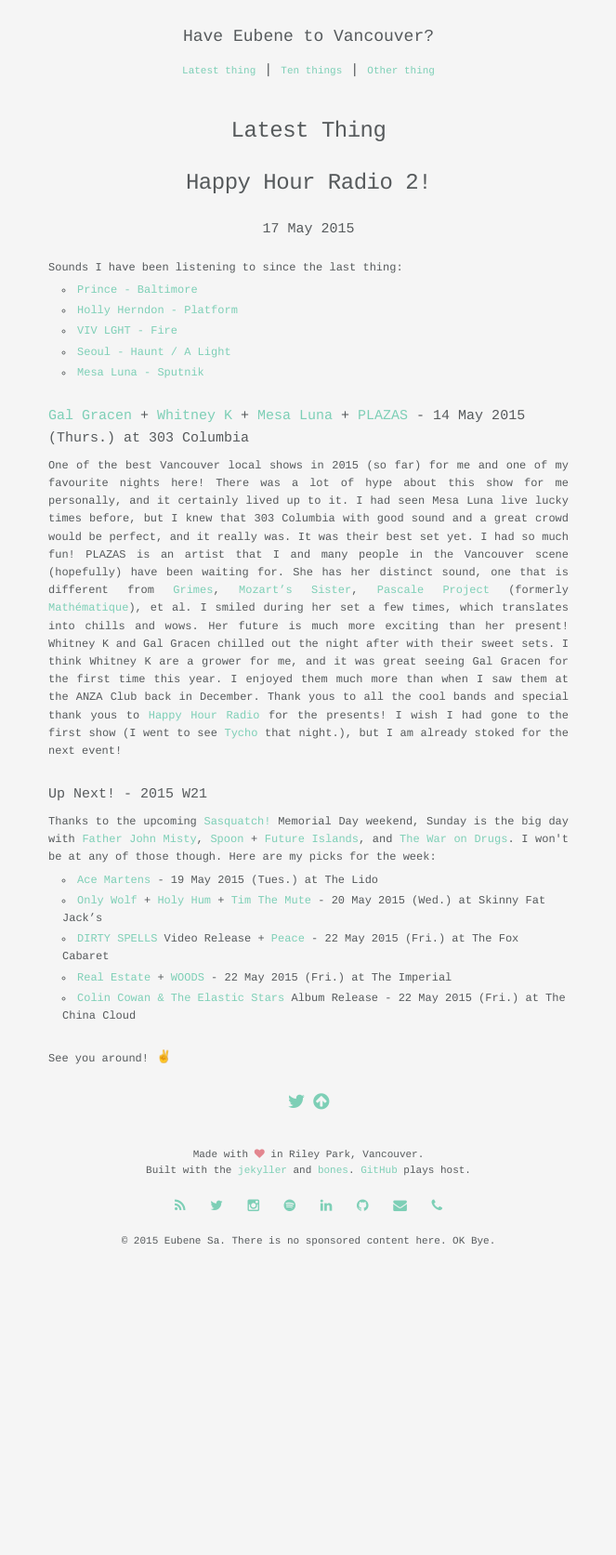
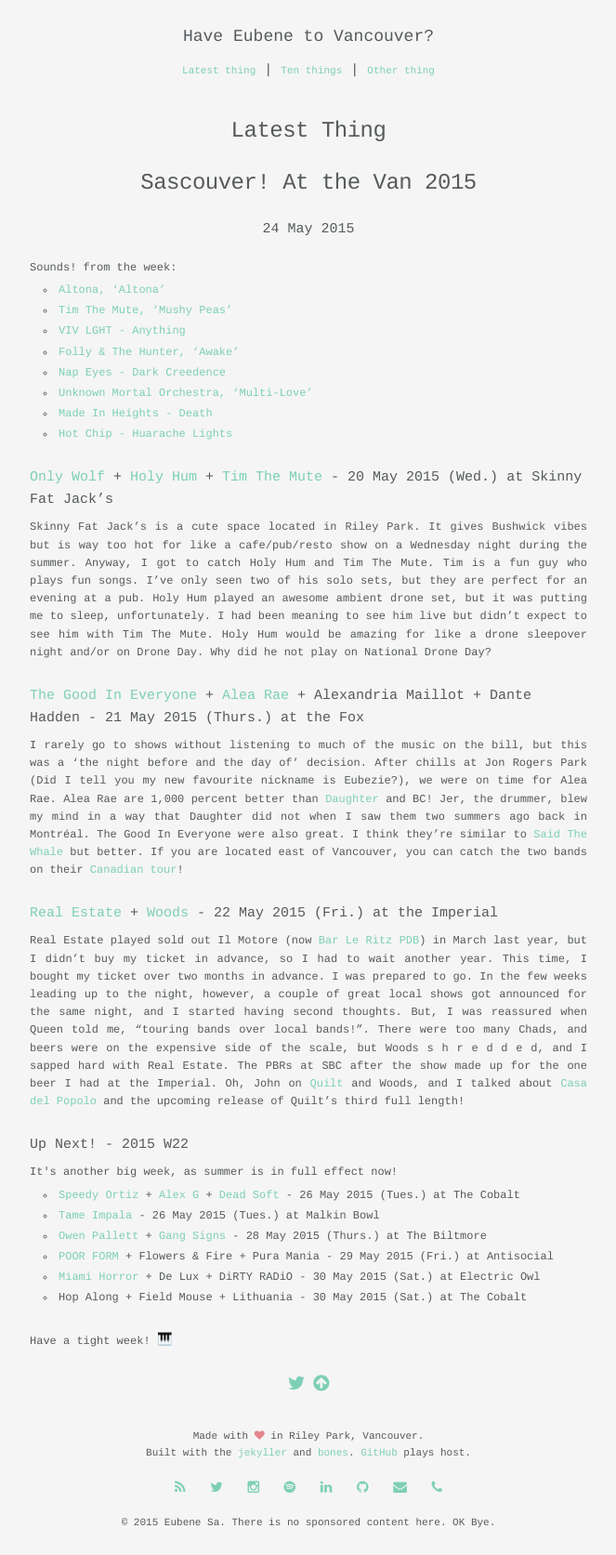
Before and after one commit to eubenesa/eubenesa-v1-jekyll, a Jekyll site: the page built from index.html, in a window 1280 px wide. Shown: the whole page at 93% size, without its empty margins (308-971 px from the left). Built offline with Jekyll 4.4.1, drawn with Linux system fonts in a browser that asks for light colours; emoji names are drawn with the system emoji font; before the commit the page ends 1369 px from its top, so only the background shows below that.

Commit message:
Add third post!

```diff
--- /dev/null
+++ b/_posts/2015-05-24-sasquatch-2015.md
@@ -0,0 +1,40 @@
+---
+layout: post
+title: Sascouver! At the Van 2015
+date: '2015-05-24'
+---
+<p class="list-description">Sounds! from the week:</p>
+
+  * [Altona, 'Altona'](http://exclaim.ca/Music/article/altona-altona_ep_stream)
+  * [Tim The Mute, 'Mushy Peas'](https://kingfisherbluez.bandcamp.com/album/mushy-peas)
+  * [VIV LGHT - Anything](https://soundcloud.com/vivlght/anything)
+  * [Folly & The Hunter, 'Awake'](http://music.cbc.ca/#!/First-Play/blogs/2015/5/First-Play-Folly-and-the-Hunter-Awake)
+  * [Nap Eyes - Dark Creedence](https://soundcloud.com/paradise-of-bachelors/01-dark-creedence)
+  * [Unknown Mortal Orchestra, 'Multi-Love'](http://www.npr.org/2015/05/17/406165286/first-listen-unknown-mortal-orchestra-multi-love)
+  * [Made In Heights - Death](https://www.youtube.com/watch?v=f99LASHuqYw)
+  * [Hot Chip - Huarache Lights](https://www.youtube.com/watch?v=pnGlTYchF-c&feature=youtu.be&t=7s)
+
+###### [Only Wolf](https://kingfisherbluez.bandcamp.com/album/chemicals) + [Holy Hum](https://kingfisherbluez.bandcamp.com/album/appendix-a-b) + [Tim The Mute](https://kingfisherbluez.bandcamp.com/track/mushy-peas) - 20 May 2015 (Wed.) at Skinny Fat Jack's
+
+Skinny Fat Jack's is a cute space located in Riley Park. It gives Bushwick vibes but is way too hot for like a cafe/pub/resto show on a Wednesday night during the summer. Anyway, I got to catch Holy Hum and Tim The Mute. Tim is a fun guy who plays fun songs. I've only seen two of his solo sets, but they are perfect for an evening at a pub. Holy Hum played an awesome ambient drone set, but it was putting me to sleep, unfortunately. I had been meaning to see him live but didn't expect to see him with Tim The Mute. Holy Hum would be amazing for like a drone sleepover night and/or on Drone Day. Why did he not play on National Drone Day?
+
+###### [The Good In Everyone](https://thegoodineveryone.bandcamp.com/track/skip-down-the-stairs) + [Alea Rae](https://alearae.bandcamp.com/track/flies) + Alexandria Maillot + Dante Hadden - 21 May 2015 (Thurs.) at the Fox
+
+I rarely go to shows without listening to much of the music on the bill, but this was a 'the night before and the day of' decision. After chills at Jon Rogers Park (Did I tell you my new favourite nickname is Eubezie?), we were on time for Alea Rae. Alea Rae are 1,000 percent better than [Daughter](https://www.youtube.com/watch?v=2QT5eGHCJdE) and BC! Jer, the drummer, blew my mind in a way that Daughter did not when I saw them two summers ago back in Montréal. The Good In Everyone were also great. I think they're similar to [Said The Whale](https://www.youtube.com/watch?v=7PfwGwQic1c) but better. If you are located east of Vancouver, you can catch the two bands on their [Canadian tour](http://thegoodineveryone.ca/tour/)!
+
+###### [Real Estate](https://www.youtube.com/watch?v=sU50_Z4KgA8) + [Woods](https://www.youtube.com/watch?v=HV31xV2PA1I) - 22 May 2015 (Fri.) at the Imperial
+
+Real Estate played sold out Il Motore (now [Bar Le Ritz PDB](http://barleritzpdb.com/)) in March last year, but I didn't buy my ticket in advance, so I had to wait another year. This time, I bought my ticket over two months in advance. I was prepared to go. In the few weeks leading up to the night, however, a couple of great local shows got announced for the same night, and I started having second thoughts. But, I was reassured when Queen told me, "touring bands over local bands!". There were too many Chads, and beers were on the expensive side of the scale, but Woods s h r e d d e d, and I sapped hard with Real Estate. The PBRs at SBC after the show made up for the one beer I had at the Imperial. Oh, John on [Quilt](https://www.youtube.com/watch?v=f-V17nF6UcI&feature=youtu.be&t=12s) and Woods, and I talked about [Casa del Popolo](http://casadelpopolo.com/) and the upcoming release of Quilt's third full length!
+
+###### Up Next! - 2015 W22
+
+<p class="list-description">It's another big week, as summer is in full effect now!</p>
+
+  * [Speedy Ortiz](https://www.youtube.com/watch?v=nnBeQWL5Dh4) + [Alex G](https://orchidtapes.bandcamp.com/track/cards) + [Dead Soft](https://www.youtube.com/watch?v=Z931R_1cEQQ) - 26 May 2015 (Tues.) at The Cobalt
+  * [Tame Impala](https://www.youtube.com/watch?v=-ed6UeDp1ek) - 26 May 2015 (Tues.) at Malkin Bowl
+  * [Owen Pallett](https://www.youtube.com/watch?v=z3Sj1aAWLr4) + [Gang Signs](https://gangxsigns.bandcamp.com/track/runnin) - 28 May 2015 (Thurs.) at The Biltmore
+  * [POOR FORM](https://kingfisherbluez.bandcamp.com/track/breaking-off) + Flowers & Fire + Pura Mania - 29 May 2015 (Fri.) at Antisocial
+  * [Miami Horror](https://www.youtube.com/watch?v=l971y5UUOxU) + De Lux + DiRTY RADiO - 30 May 2015 (Sat.) at Electric Owl
+  * Hop Along + Field Mouse + Lithuania - 30 May 2015 (Sat.) at The Cobalt
+
+Have a tight week! <i class="twa twa-lg twa-musical-keyboard"></i>
--- a/css/styles.scss
+++ b/css/styles.scss
@@ -152,7 +152,7 @@
 // Larger than desktop
 @media (min-width: 1000px) {
   .page-content, .post-content {
-    padding: 0 200px;
+    padding: 0 180px;
   }
 }
 
```
